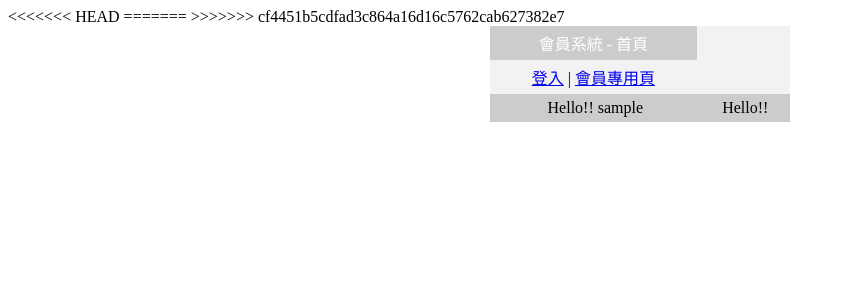
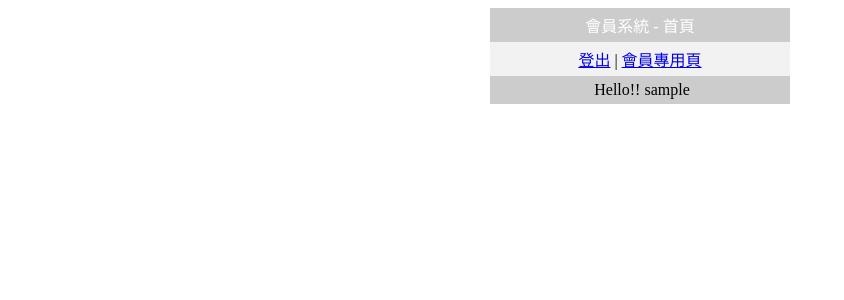
Before and after one commit to jianlin1217/homework-4-0818-, a PHP site: page /index.php in a window 1280 px wide. Shown: the top 300 px of the page, without its empty margins (0-844 px from the left). Run offline with PHP 8.4, Linux system fonts and the light colour scheme; the visitor is signed in with stand-in values (Sample User, id 1).

Commit message:
嘗試更改登入登出按鈕 功能尚有BUG

```diff
--- a/index.php
+++ b/index.php
@@ -1,5 +1,6 @@
 <?php
     $who = "Guest";
+    $loginState="登入";
     $_SESSION['loginUserName']=" Guest";
     session_start();
     if(isset($_GET['btnHome']))
@@ -7,22 +8,26 @@
         echo("123456789");
     }
     //測試SESSION有沒有抓到值
-    if(isset($_SESSION['loginUserName']))
+    if(isset($_SESSION['loginUserName'])&&$_SESSION['loginUserName']!=NULL)
     {
         global $who;
         $who = $_SESSION['loginUserName'];
+        $loginState="登出";
         // echo $who;
+        // echo "123 + ".$_SESSION['loginUserName'];
     }
     else
     {
+        // echo "1230";
         $who="Guest";
     }
     if(isset($_GET['btnOK']))
     {
 
-        echo "456";
         // header("location: index.php");
     }
+
+    if(isset($_POST['']))
 ?>
 
 <!DOCTYPE html PUBLIC "-//W3C//DTD HTML 4.01 Transitional//EN" "http://www.w3.org/TR/html4/loose.dtd">
@@ -38,14 +43,10 @@
     <td align="center" bgcolor="#CCCCCC"><font color="#FFFFFF">會員系統 - 首頁</font></td>
   </tr>
   <tr>
-    <td align="center" valign="baseline"><a href="login.php">登入</a> | <a href="secret.php">會員專用頁</a></td>
+    <td align="center" valign="baseline"><a href="login.php"><?=$loginState?></a> | <a href="secret.php">會員專用頁</a></td>
   </tr>
   <tr>
-<<<<<<< HEAD
     <td align="center" bgcolor="#CCCCCC">&nbsp;Hello!! <?=$who?></td>
-=======
-    <td align="center" bgcolor="#CCCCCC">&nbsp;Hello!!</td>
->>>>>>> cf4451b5cdfad3c864a16d16c5762cab627382e7
   </tr>
 </table>
 
--- a/login.php
+++ b/login.php
@@ -5,7 +5,6 @@
         echo("123456789");
         header("Location: index.php");
     }
-<<<<<<< HEAD
     if(isset($_POST['btnOK']))
     {
         $uName=$_POST['txtUserName'];
@@ -13,8 +12,6 @@
         // echo $_SESSION['loginUserName'];
         header("location: index.php");
     }
-=======
->>>>>>> cf4451b5cdfad3c864a16d16c5762cab627382e7
 ?>
 <html>
 <head>
```
Also changed, not shown: README.md.
